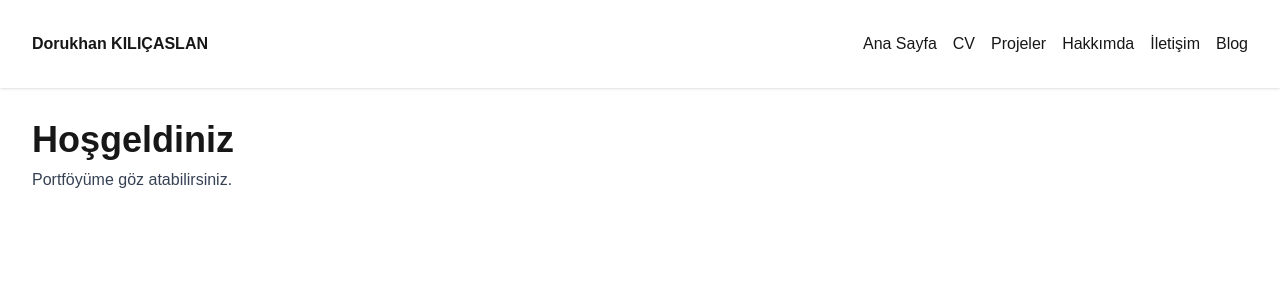
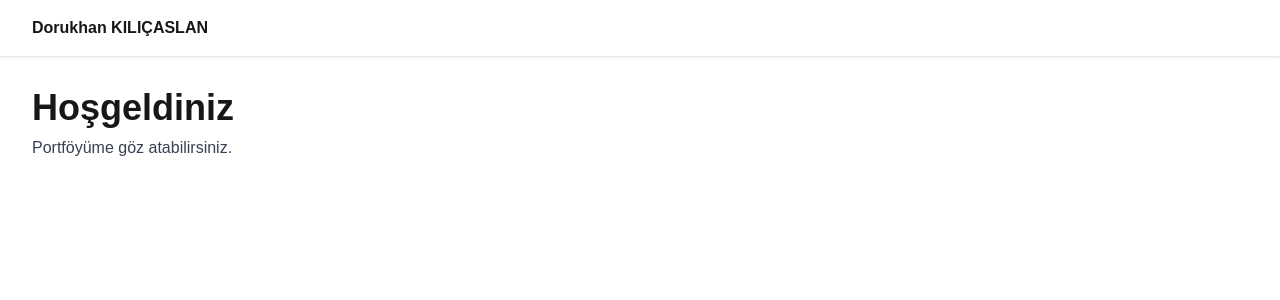
Before and after one commit to dorukhankilicaslan/dorukhankilicaslan.github.io, a Next.js app: page / in a window 1280 px wide. Shown: the top 300 px of the page. Built offline with nearby package versions, Linux system fonts and the light colour scheme.

Commit message:
convert Navbar a to Link

```diff
--- /dev/null
+++ b/app/about/page.tsx
@@ -0,0 +1,13 @@
+// app/about/page.tsx
+import Navbar from "../../components/Navbar";
+
+export default function About() {
+    return (
+        <>
+            <Navbar />
+            <main className="p-8">
+                <h1 className="text-4xl font-bold">About Page</h1>
+            </main>
+        </>
+    );
+}
--- /dev/null
+++ b/app/contacts/page.tsx
@@ -0,0 +1,13 @@
+// app/contacts/page.tsx
+import Navbar from "../../components/Navbar";
+
+export default function Contacts() {
+    return (
+        <>
+            <Navbar />
+            <main className="p-8">
+                <h1 className="text-4xl font-bold">Contacts</h1>
+            </main>
+        </>
+    );
+}
--- a/app/cv/page.tsx
+++ /dev/null
@@ -1,14 +0,0 @@
-// app/page.tsx
-import Navbar from "../../components/Navbar";
-
-export default function CV() {
-    return (
-        <>
-            <Navbar />
-            <main className="p-8">
-                <h1 className="text-4xl font-bold">CV</h1>
-                <p className="mt-2 text-gray-700">CV Detayları.</p>
-            </main>
-        </>
-    );
-}
--- /dev/null
+++ b/app/projects/page.tsx
@@ -0,0 +1,13 @@
+// app/projects/page.tsx
+import Navbar from "../../components/Navbar";
+
+export default function Projects() {
+    return (
+        <>
+            <Navbar />
+            <main className="p-8">
+                <h1 className="text-4xl font-bold">Projects Page</h1>
+            </main>
+        </>
+    );
+}
--- a/components/Navbar.tsx
+++ b/components/Navbar.tsx
@@ -1,17 +1,17 @@
 // components/Navbar.tsx
 "use client";
 
+import Link from "next/link";
+
 export default function Navbar() {
     return (
-        <nav className="bg-black-80 shadow py-8 px-8 flex justify-between">
+        <nav className="bg-black-80 shadow py-4 px-8 flex justify-between">
             <span className="font-bold">Dorukhan KILIÇASLAN</span>
             <div className="space-x-4">
-                <a href="/">Ana Sayfa</a>
-                <a href="/cv">CV</a>
-                <a href="#projects">Projeler</a>
-                <a href="#about">Hakkımda</a>
-                <a href="#contact">İletişim</a>
-                <a href="#blog">Blog</a>
+                <Link href="/" className="text-white"><span className="text-l">Anasayfa</span></Link>
+                <Link href="/projects" className="text-white"><span className="text-l">Projeler</span></Link>
+                <Link href="/about" className="text-white"><span className="text-l">Hakkımda</span></Link>
+                <Link href="/contacts" className="text-white"><span className="text-l">İletişim</span></Link>
             </div>
         </nav>
     );
```
